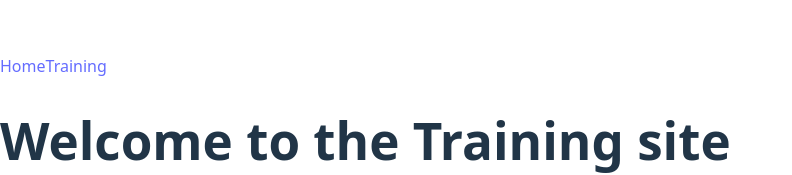
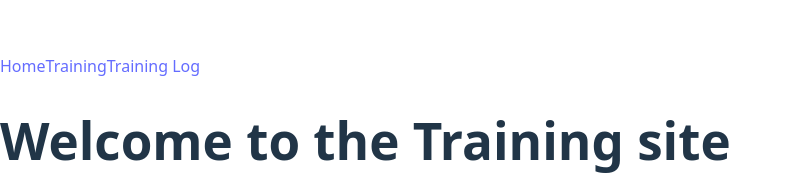
Before and after one commit to kine587/training-project, a React (Vite) app in the folder training-project/: page / in a window 1280 px wide. Shown: the part 230-405 px from the top of the page, without its empty margins (0-792 px from the left). Built offline with nearby package versions, Linux system fonts and the light colour scheme.

Commit message:
added a training logg link in header

```diff
--- a/training-project/src/components/Header.jsx
+++ b/training-project/src/components/Header.jsx
@@ -6,6 +6,7 @@ export default function Header() {
       <nav>
         <Link to="/">Home</Link>
         <Link to="training">Training</Link>
+        <Link to="training-logg">Training Log</Link>
       </nav>
     </div>
   );
```
